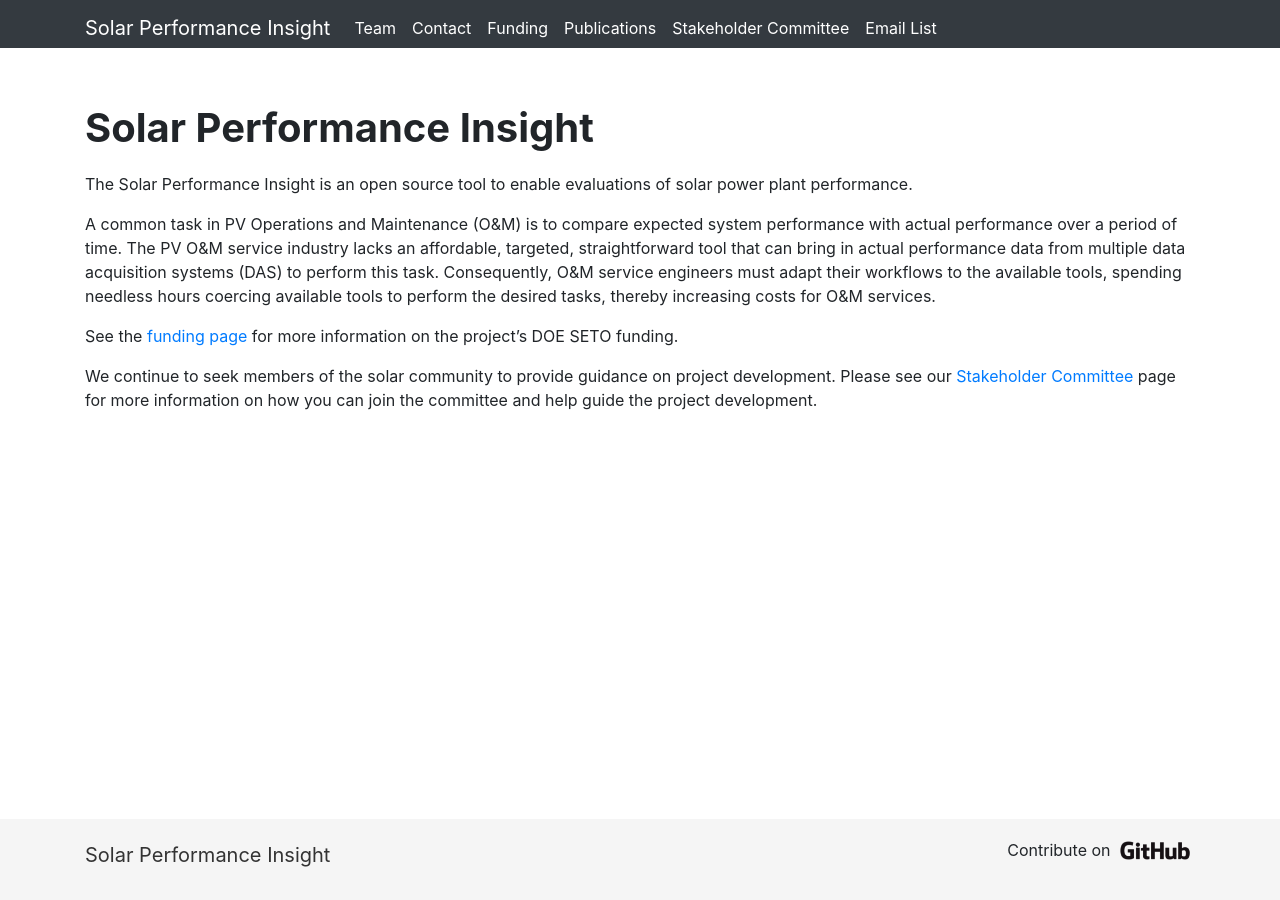
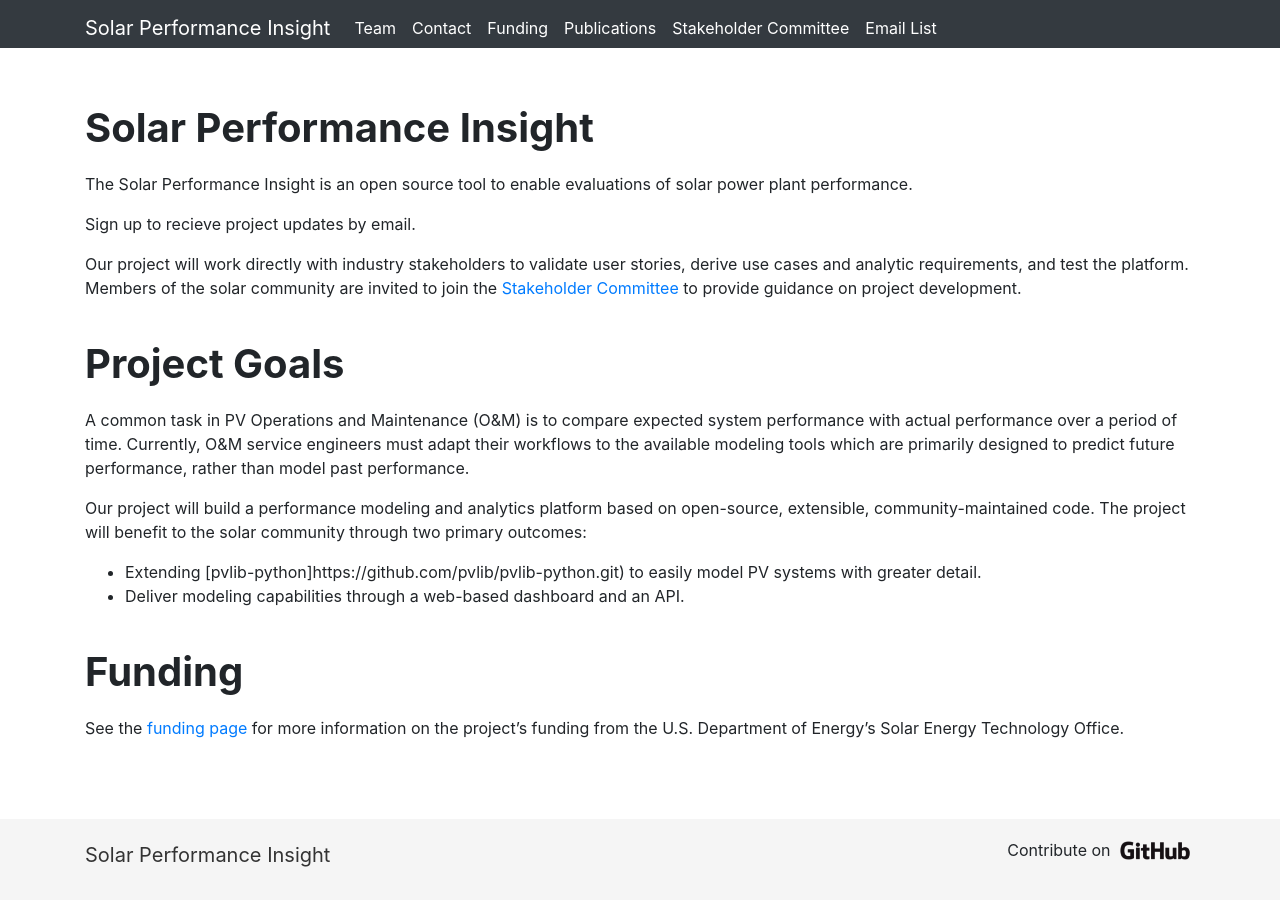
Before and after one commit to SolarPerformanceInsight/SolarPerformanceInsight.github.io, a Jekyll site: the page built from index.md, in a window 1280 px wide. Built offline with Jekyll 4.4.1, drawn with Linux system fonts in a browser that asks for light colours; our own code applies the rules of GitHub Pages for plain Markdown files.

Commit message:
Add information to index.md
Project goals, incomplete link to email signup.

```diff
--- a/index.md
+++ b/index.md
@@ -6,12 +6,19 @@ layout: base
 
 The Solar Performance Insight is an open source tool to enable evaluations of solar power plant performance.
 
+Sign up to recieve project updates by email.
+
+Our project will work directly with industry stakeholders to validate user stories, derive use cases and analytic requirements, and test the platform. Members of the solar community are invited to join the [Stakeholder Committee](/stakeholdercommittee) to provide guidance on project development.
+
+# Project Goals
+
 A common task in PV Operations and Maintenance (O&M) is to compare expected system performance with actual performance
-over a period of time. The PV O&M service industry lacks an affordable, targeted, straightforward tool that can bring in
-actual  performance data from multiple data acquisition systems (DAS) to perform this task. Consequently, O&M service
-engineers must adapt their workflows to the available tools, spending needless hours coercing available tools to perform
-the desired tasks, thereby increasing costs for O&M services.
+over a period of time. Currently, O&M service engineers must adapt their workflows to the available modeling tools which
+are primarily designed to predict future performance, rather than model past performance.
 
-See the [funding page](funding) for more information on the project's DOE SETO funding.
+Our project will build a performance modeling and analytics platform based on open-source, extensible, community-maintained code. The project will benefit to the solar community through two primary outcomes:
+-	Extending [pvlib-python]https://github.com/pvlib/pvlib-python.git) to easily model PV systems with greater detail.
+-	Deliver modeling capabilities through a web-based dashboard and an API.
 
-We continue to seek members of the solar community to provide guidance on project development. Please see our [Stakeholder Committee](/stakeholdercommittee) page for more information on how you can join the committee and help guide the project development.
+# Funding
+See the [funding page](funding) for more information on the project's funding from the U.S. Department of Energy's Solar Energy Technology Office.
```
